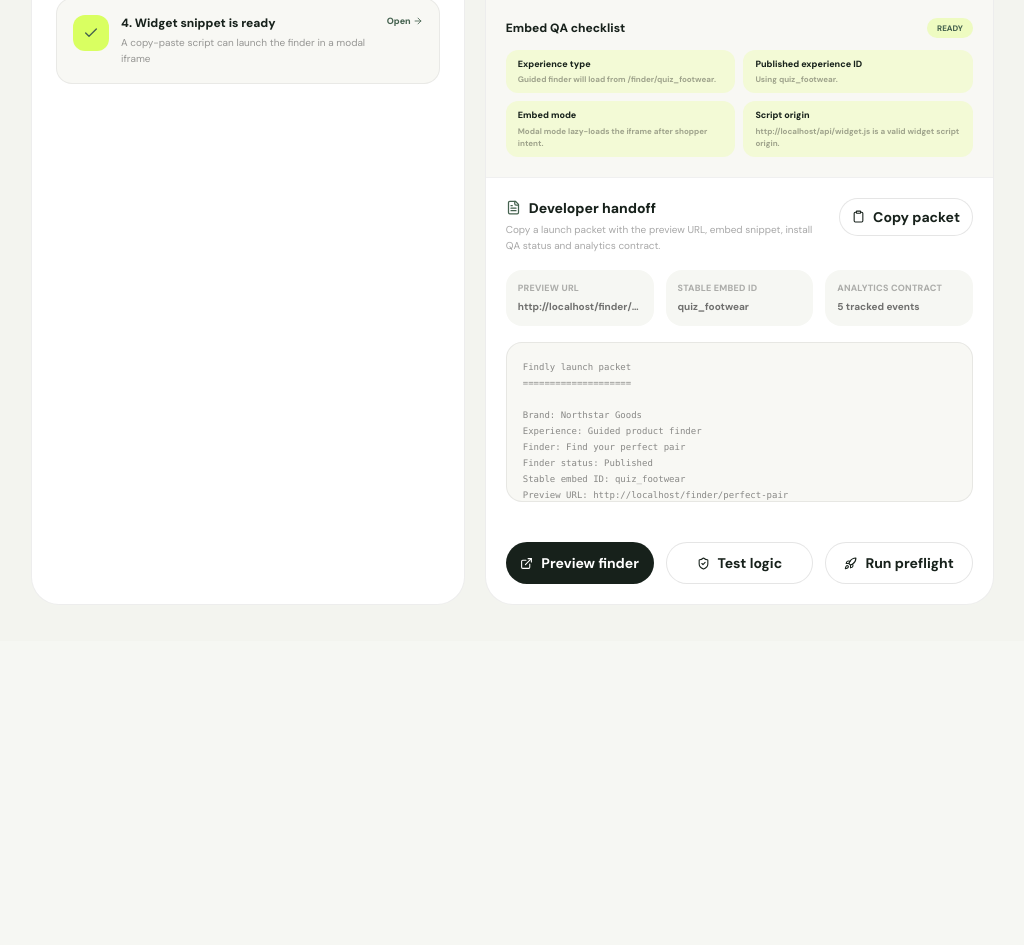
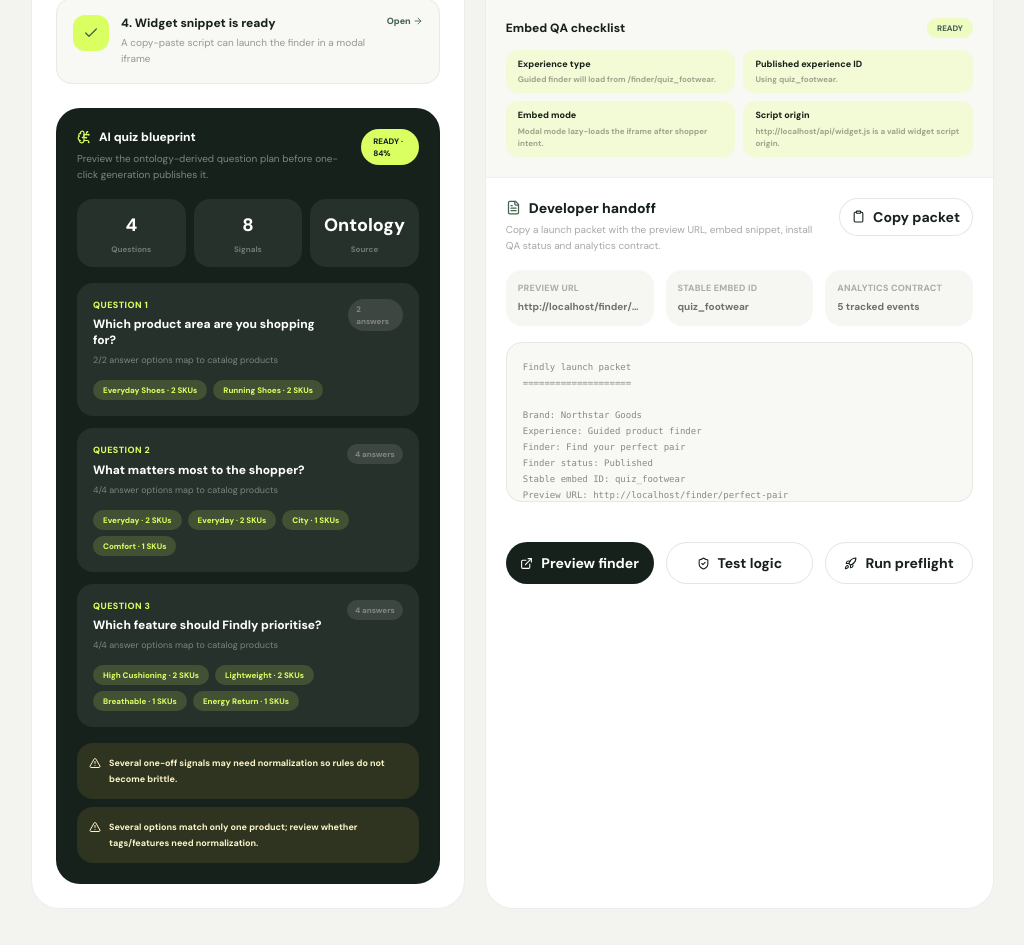
Before and after one commit to sellentum/sellentum.com, a Next.js app: page /dashboard/launch in a window 1280 px wide. Shown: the part 1088-2033 px from the top of the page, without its empty margins (250-1274 px from the left). Before the commit the page ends 1729 px from the top, so only its background shows below. Built offline with nearby package versions, Linux system fonts and the light colour scheme; no server answers.

Commit message:
Add launch quiz blueprint review

```diff
--- a/app/dashboard/launch/page.tsx
+++ b/app/dashboard/launch/page.tsx
@@ -2,10 +2,11 @@
 
 import Link from "next/link";
 import { useEffect, useMemo, useState } from "react";
-import { ArrowRight, BookOpenCheck, Boxes, Check, Clipboard, Code2, ExternalLink, FileText, Gauge, LoaderCircle, Rocket, ShieldCheck, Sparkles, Wand2 } from "lucide-react";
+import { AlertTriangle, ArrowRight, BookOpenCheck, Boxes, BrainCircuit, Check, Clipboard, Code2, ExternalLink, FileText, Gauge, LoaderCircle, Rocket, ShieldCheck, Sparkles, Wand2 } from "lucide-react";
 import { LoadingState } from "@/components/loading-state";
 import { useStore } from "@/lib/store";
 import { buildLaunchPacket } from "@/lib/launch-packet";
+import { buildQuizBlueprint } from "@/lib/quiz-blueprint";
 import type { GeneratedQuizSuggestion, Product, ProductInput } from "@/lib/types";
 import { slugify, uid } from "@/lib/utils";
 import { buildWidgetInstallReport, buildWidgetSnippet } from "@/lib/widget-snippet";
@@ -66,6 +67,8 @@ export default function LaunchStudioPage() {
   const hasLaunchableCatalog = activeProducts.length >= 2;
   const hasLaunchableFinder = Boolean(liveFinder && liveFinder.questions.length > 0);
   const launchScore = [hasLaunchableCatalog, enrichedPercent >= 60, hasLaunchableFinder].filter(Boolean).length;
+  const quizBlueprint = useMemo(() => buildQuizBlueprint(activeProducts), [activeProducts]);
+  const blueprintStatusLabel = quizBlueprint.status === "ready" ? "Ready" : quizBlueprint.status === "needs-review" ? "Review" : "Blocked";
   const snippet = buildWidgetSnippet({
     origin,
     experience: "finder",
@@ -219,7 +222,7 @@ export default function LaunchStudioPage() {
             <p className="mt-6 max-w-2xl text-sm leading-6 text-white/50">Enrich the product data, generate buyer-friendly questions, publish the finder, then copy the storefront widget. Same engine, fewer tabs.</p>
             <div className="mt-8 flex flex-wrap gap-3">
               <button onClick={enrichCatalog} disabled={!products.length || busy !== null} className="inline-flex items-center gap-2 rounded-full bg-lime px-5 py-3 text-xs font-extrabold text-ink disabled:opacity-50">{busy === "enrich" ? <LoaderCircle size={14} className="animate-spin" /> : <Wand2 size={14} />} Enrich catalog</button>
-              <button onClick={generateAndPublishFinder} disabled={!hasLaunchableCatalog || busy !== null} className="inline-flex items-center gap-2 rounded-full border border-white/15 bg-white/10 px-5 py-3 text-xs font-extrabold text-white hover:bg-white/15 disabled:opacity-50">{busy === "generate" ? <LoaderCircle size={14} className="animate-spin" /> : <Rocket size={14} />} Generate & publish finder</button>
+              <button onClick={generateAndPublishFinder} disabled={!quizBlueprint.canGenerate || busy !== null} className="inline-flex items-center gap-2 rounded-full border border-white/15 bg-white/10 px-5 py-3 text-xs font-extrabold text-white hover:bg-white/15 disabled:opacity-50">{busy === "generate" ? <LoaderCircle size={14} className="animate-spin" /> : <Rocket size={14} />} Generate & publish finder</button>
             </div>
             {error && <p className="mt-5 rounded-2xl bg-red-500/15 p-3 text-xs font-bold text-red-100">{error}</p>}
             {notice && <p className="mt-5 rounded-2xl bg-lime/15 p-3 text-xs font-bold text-lime">{notice}</p>}
@@ -269,6 +272,43 @@ export default function LaunchStudioPage() {
               </article>;
             })}
           </div>
+
+          <div className="mt-6 rounded-[24px] border border-black/[0.07] bg-ink p-5 text-white">
+            <div className="flex items-start justify-between gap-4">
+              <div>
+                <p className="flex items-center gap-2 text-xs font-extrabold"><BrainCircuit size={14} className="text-lime" /> AI quiz blueprint</p>
+                <p className="mt-1.5 text-[10px] leading-4 text-white/45">Preview the ontology-derived question plan before one-click generation publishes it.</p>
+              </div>
+              <span className={`rounded-full px-3 py-1.5 text-[8px] font-extrabold uppercase ${quizBlueprint.status === "ready" ? "bg-lime text-ink" : quizBlueprint.status === "needs-review" ? "bg-amber-300/20 text-amber-100" : "bg-red-400/15 text-red-100"}`}>{blueprintStatusLabel} · {quizBlueprint.score}%</span>
+            </div>
+            <div className="mt-4 grid grid-cols-3 gap-2 text-center">
+              <div className="rounded-2xl bg-white/[.07] p-3"><p className="text-lg font-extrabold">{quizBlueprint.questions.length}</p><p className="mt-1 text-[8px] font-bold text-white/35">Questions</p></div>
+              <div className="rounded-2xl bg-white/[.07] p-3"><p className="text-lg font-extrabold">{quizBlueprint.topSignals.length}</p><p className="mt-1 text-[8px] font-bold text-white/35">Signals</p></div>
+              <div className="rounded-2xl bg-white/[.07] p-3"><p className="text-lg font-extrabold capitalize">{quizBlueprint.source}</p><p className="mt-1 text-[8px] font-bold text-white/35">Source</p></div>
+            </div>
+            <div className="mt-4 space-y-3">
+              {quizBlueprint.questions.slice(0, 3).map((question, index) => <article key={question.title} className="rounded-2xl bg-white/[.07] p-4">
+                <div className="flex items-start justify-between gap-3">
+                  <div>
+                    <p className="text-[9px] font-extrabold uppercase tracking-wider text-lime">Question {index + 1}</p>
+                    <h3 className="mt-1 text-xs font-extrabold">{question.title}</h3>
+                    <p className="mt-1 text-[9px] leading-4 text-white/40">{question.coverageSummary}</p>
+                  </div>
+                  <span className="rounded-full bg-white/10 px-2 py-1 text-[8px] font-extrabold text-white/35">{question.options.length} answers</span>
+                </div>
+                <div className="mt-3 flex flex-wrap gap-1.5">
+                  {question.options.slice(0, 5).map((option) => {
+                    const tone = option.status === "matched" ? "bg-lime/15 text-lime" : option.status === "preference" ? "bg-blue-400/15 text-blue-100" : "bg-red-400/15 text-red-100";
+                    return <span key={`${question.title}-${option.label}`} className={`rounded-full px-2.5 py-1 text-[8px] font-extrabold ${tone}`}>{option.label} · {option.status === "preference" ? "preference" : `${option.productCount} SKUs`}</span>;
+                  })}
+                </div>
+              </article>)}
+            </div>
+            <div className="mt-4 space-y-2">
+              {quizBlueprint.risks.slice(0, 2).map((risk) => <p key={risk} className="flex items-start gap-2 rounded-2xl bg-amber-300/10 p-3 text-[9px] font-bold leading-4 text-amber-100"><AlertTriangle size={12} className="mt-0.5 shrink-0" />{risk}</p>)}
+              {!quizBlueprint.risks.length && <p className="rounded-2xl bg-lime/10 p-3 text-[9px] font-bold leading-4 text-lime">Blueprint looks strong: enough catalog structure exists for a useful generated finder.</p>}
+            </div>
+          </div>
         </section>
 
         <section className="overflow-hidden rounded-[28px] border border-black/[0.07] bg-white">
--- /dev/null
+++ b/lib/quiz-blueprint.ts
@@ -0,0 +1,101 @@
+import { buildOntologyQuizSuggestion, buildQuizGenerationOntologySummary } from "./quiz-generation";
+import { getAnswerOptionCoverage } from "./rule-coverage";
+import type { MatchType, Product } from "@/lib/types";
+
+export type QuizBlueprintOption = {
+  label: string;
+  matchType: MatchType;
+  matchValue: string;
+  weight: number;
+  productCount: number;
+  sampleProducts: string[];
+  status: "matched" | "empty" | "preference";
+};
+
+export type QuizBlueprintQuestion = {
+  title: string;
+  helperText: string;
+  options: QuizBlueprintOption[];
+  coverageSummary: string;
+};
+
+export type QuizBlueprintReport = {
+  score: number;
+  status: "blocked" | "needs-review" | "ready";
+  source: "ontology" | "fallback";
+  activeProducts: number;
+  questions: QuizBlueprintQuestion[];
+  topSignals: string[];
+  risks: string[];
+  canGenerate: boolean;
+};
+
+function clampScore(value: number) {
+  return Math.max(0, Math.min(100, Math.round(value)));
+}
+
+export function buildQuizBlueprint(products: Product[], goal = ""): QuizBlueprintReport {
+  const activeProducts = products.filter((product) => product.active);
+  const suggestion = buildOntologyQuizSuggestion(activeProducts, goal);
+  const summary = buildQuizGenerationOntologySummary(activeProducts);
+  const topSignals = summary.topSignals.slice(0, 8).map((signal) => signal.label);
+
+  const questions = suggestion.questions.map((question) => {
+    const options = question.options.map((option) => {
+      const coverage = getAnswerOptionCoverage({ match_type: option.match_type, match_value: option.match_value }, activeProducts);
+      return {
+        label: option.label,
+        matchType: option.match_type,
+        matchValue: option.match_value,
+        weight: option.weight,
+        productCount: coverage.count,
+        sampleProducts: coverage.productNames,
+        status: coverage.status,
+      };
+    });
+    const matched = options.filter((option) => option.status === "matched").length;
+    const preference = options.filter((option) => option.status === "preference").length;
+    const coverageSummary = matched
+      ? `${matched}/${options.length} answer options map to catalog products`
+      : preference
+        ? "Preference-led question; other answers will drive product selection"
+        : "No options map to active products yet";
+
+    return {
+      title: question.title,
+      helperText: question.helper_text,
+      options,
+      coverageSummary,
+    };
+  });
+
+  const emptyOptions = questions.flatMap((question) => question.options).filter((option) => option.status === "empty").length;
+  const narrowOptions = questions.flatMap((question) => question.options).filter((option) => option.status === "matched" && option.productCount === 1).length;
+  const risks = [
+    activeProducts.length < 2 ? "Add at least two active products before generating a useful finder." : "",
+    ...summary.gaps,
+    emptyOptions ? `${emptyOptions} planned answer option${emptyOptions === 1 ? "" : "s"} do not currently match active products.` : "",
+    narrowOptions >= 3 ? "Several options match only one product; review whether tags/features need normalization." : "",
+    questions.length < 3 ? "The blueprint has fewer than three questions, so the generated finder may feel shallow." : "",
+  ].filter(Boolean);
+
+  const score = clampScore(100
+    - (activeProducts.length < 2 ? 45 : 0)
+    - Math.min(30, summary.gaps.length * 8)
+    - Math.min(25, emptyOptions * 6)
+    - Math.min(15, narrowOptions * 2)
+    - (questions.length < 3 ? 10 : 0));
+  const canGenerate = activeProducts.length >= 2 && questions.length > 0;
+  const status = !canGenerate ? "blocked" : score >= 78 ? "ready" : "needs-review";
+
+  return {
+    score,
+    status,
+    source: summary.suggestedQuestions.length ? "ontology" : "fallback",
+    activeProducts: activeProducts.length,
+    questions,
+    topSignals,
+    risks,
+    canGenerate,
+  };
+}
```
Also changed, not shown: scripts/smoke-test.mjs (+16 -0 lines), 1 other file (tests, documents, lock files or other folders).
